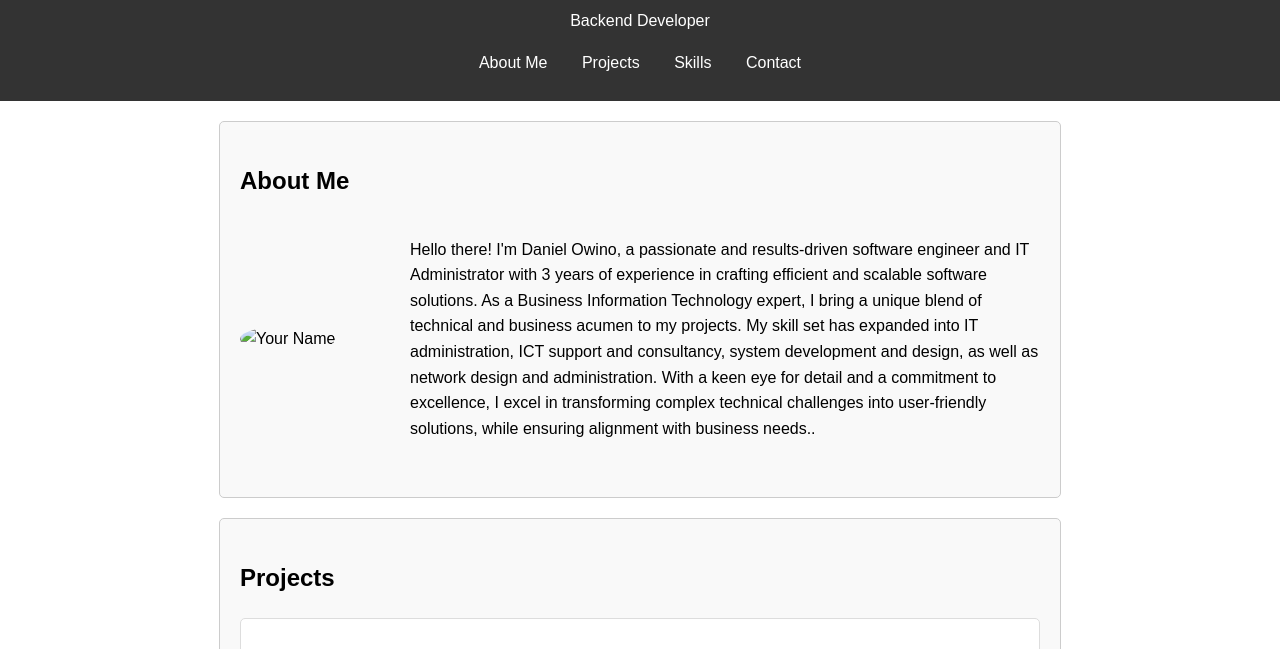
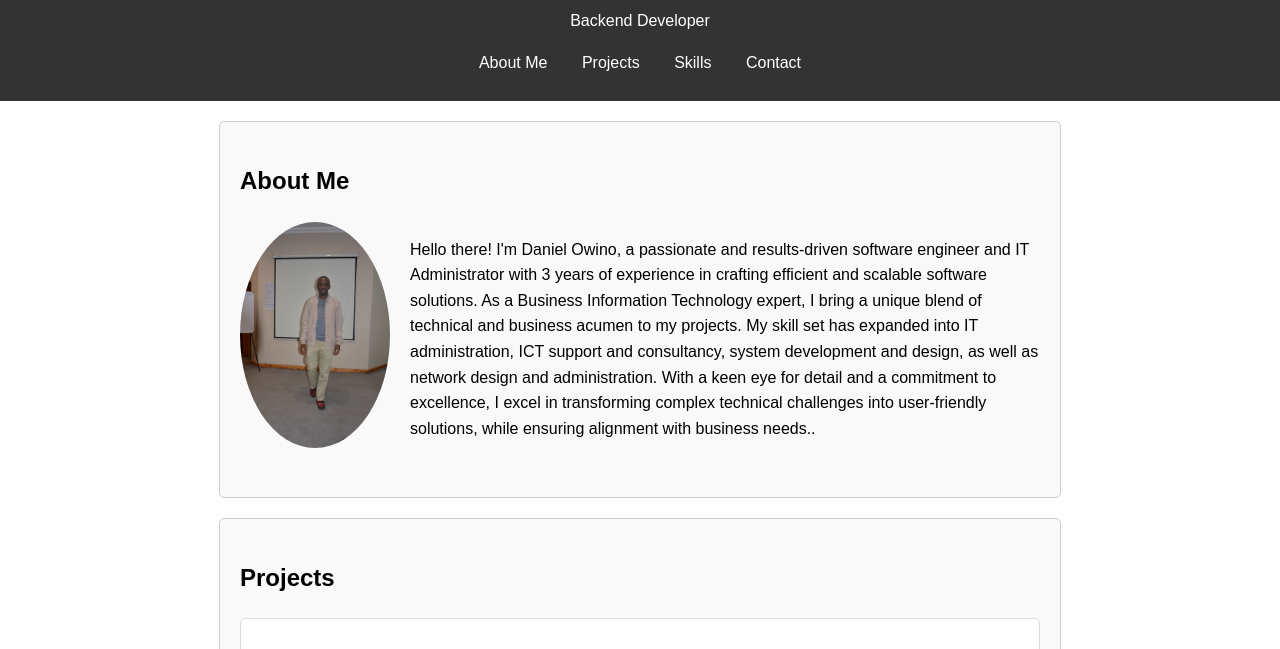
Before and after one commit to owino600/my_portfolio, a plain HTML site: page index.html in a window 1280 px wide. Shown: the part 96-745 px from the top of the page. Drawn offline with Linux system fonts and the light colour scheme; the site is published under a folder, as on GitHub Pages, so addresses that start at the root find nothing.

Commit message:
portfolio

```diff
--- a/index.html
+++ b/index.html
@@ -25,7 +25,7 @@
         <h2>About Me</h2>
         <div class="about-container">
             <div class="about-photo-container">
-                <img src="/images/DSC_1828.jpg" alt="Your Name" class="about-photo">
+                <img src="images/DSC_1828.jpg" alt="Your Name" class="about-photo">
             </div>
             <div class="about-description-container">
                 <div class="about-description">
```
